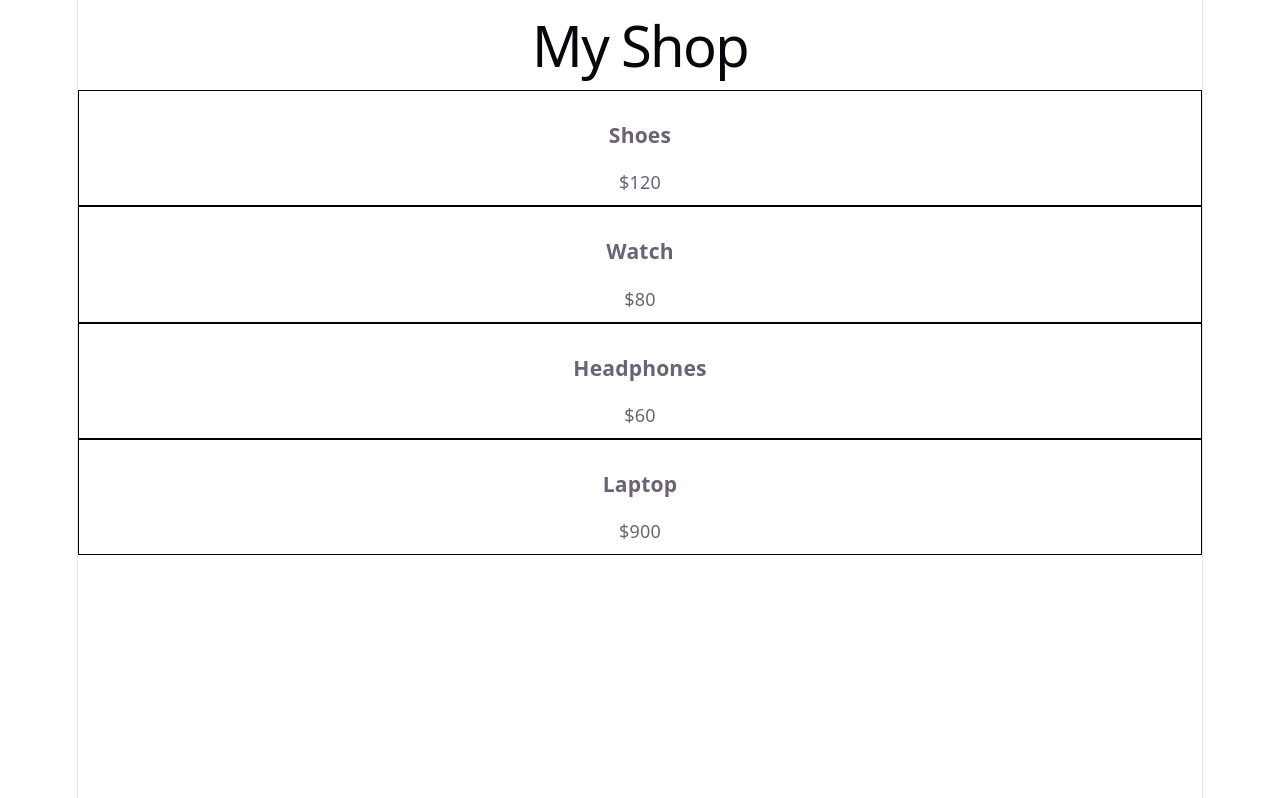
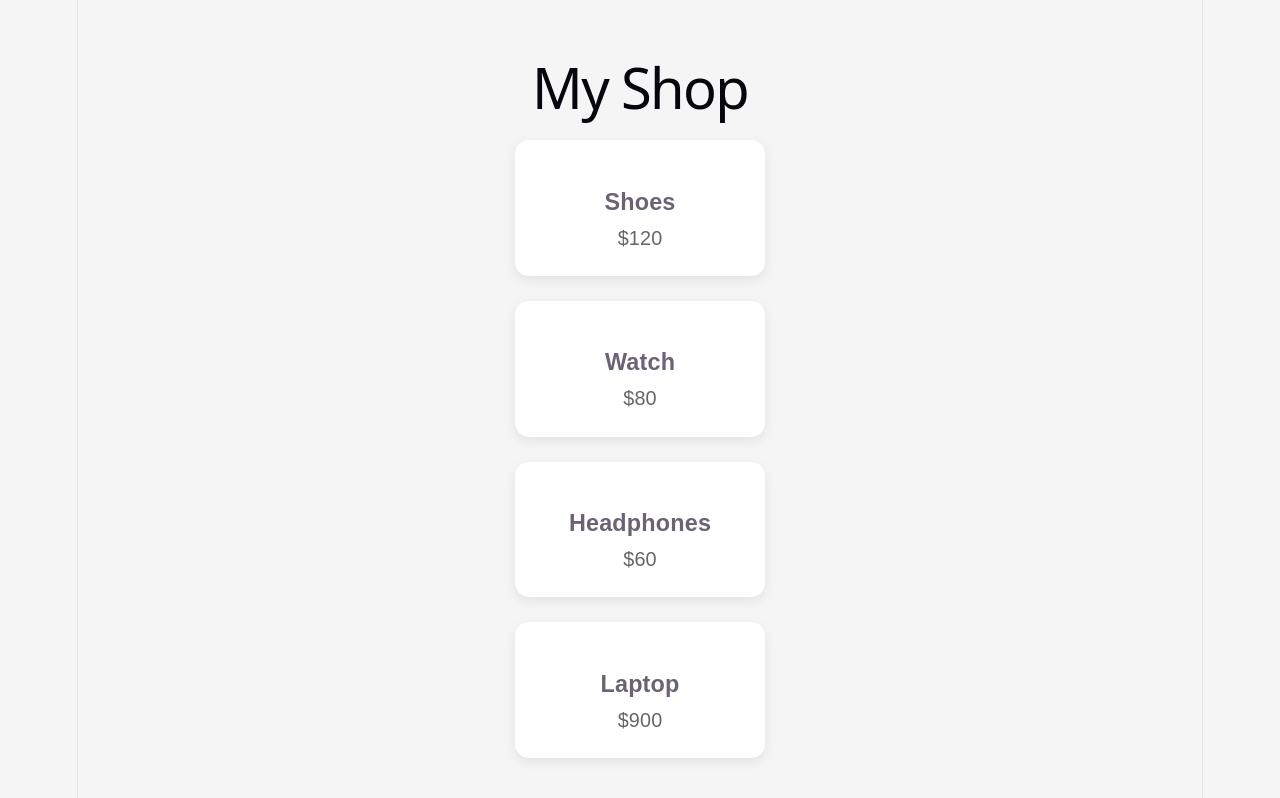
Before and after one commit to hacene-ee/ecommerce-store, a React (Vite) app: page / in a window 1280 px wide. Built offline with nearby package versions, Linux system fonts and the light colour scheme.

Commit message:
Improve product grid layout

```diff
--- a/src/App.css
+++ b/src/App.css
@@ -1,7 +1,13 @@
+body {
+  margin: 0;
+  font-family: Arial, sans-serif;
+  background-color: #f5f5f5;
+}
+
 .app {
-  font-family: Arial, sans-serif;
-  padding: 0;
-  margin: 0;
+  max-width: 1200px;
+  margin: auto;
+  padding: 20px;
 }
 
 /* NAVBAR */
@@ -38,19 +44,7 @@
   text-align: center;
 }
 
-.grid {
-  display: flex;
-  gap: 20px;
-  justify-content: center;
-  margin-top: 20px;
-}
 
-.card {
-  padding: 20px;
-  border: 1px solid #ddd;
-  width: 150px;
-  border-radius: 8px;
-}
 
 /* FOOTER */
 .footer {
@@ -63,10 +57,11 @@
 
 .product-card {
   background: white;
-  padding: 20px;
-  border-radius: 12px;
-  box-shadow: 0 2px 10px rgba(0,0,0,0.08);
+  padding: 25px;
+  border-radius: 14px;
+  box-shadow: 0 4px 12px rgba(0,0,0,0.08);
   transition: transform 0.2s ease;
+  text-align: center;
 }
 
 .product-card:hover {
@@ -75,15 +70,17 @@
 
 .product-card h3 {
   margin-bottom: 10px;
+  font-size: 1.3rem;
 }
 
 .product-card p {
-  color: #555;
+  color: #666;
+  font-size: 1.1rem;
 }
 
 .products-grid {
   display: grid;
-  grid-template-columns: repeat(auto-fit, minmax(220px, 1fr));
-  gap: 20px;
-  padding: 40px;
+  grid-template-columns: repeat(auto-fit, minmax(250px, 1fr));
+  gap: 25px;
+  margin-top: 40px;
 }
--- a/src/App.jsx
+++ b/src/App.jsx
@@ -1,3 +1,5 @@
+import "./App.css";
+
 import ProductCard from "./components/ProductCard";
 
 import products from "./data/products";
@@ -5,7 +7,7 @@ import products from "./data/products";
 export default function App() {
 
   return (
-  <div>
+  <div className="app">
     <h1>My Shop</h1>
 
     <div className="products-grid">
--- a/src/components/ProductCard.jsx
+++ b/src/components/ProductCard.jsx
@@ -1,6 +1,6 @@
 export default function ProductCard(props) {
   return (
-    <div style={{ border: "1px solid black", padding: "10px" }}>
+    <div className="product-card">
       <h3>{props.name}</h3>
       <p>${props.price}</p>
     </div>
```
